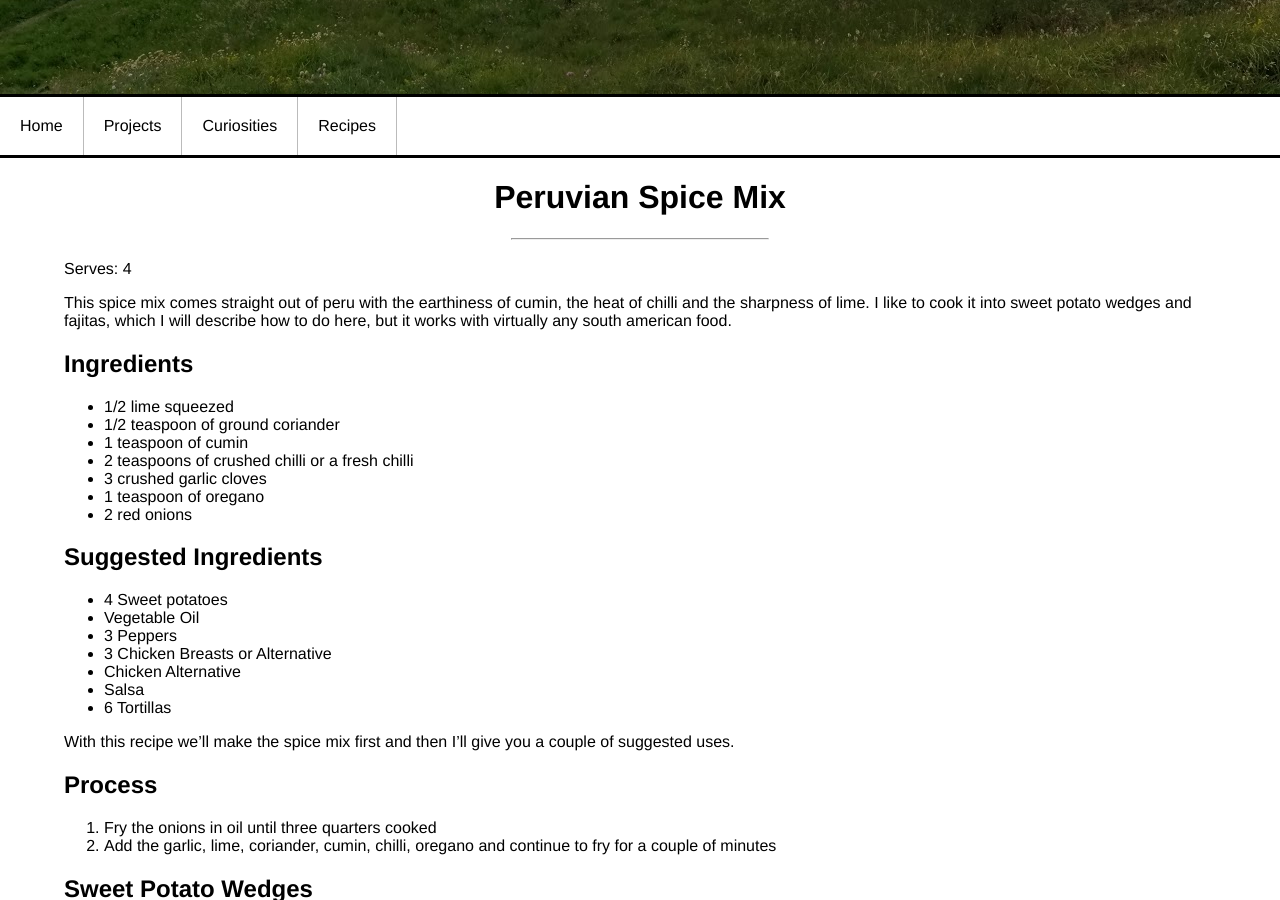
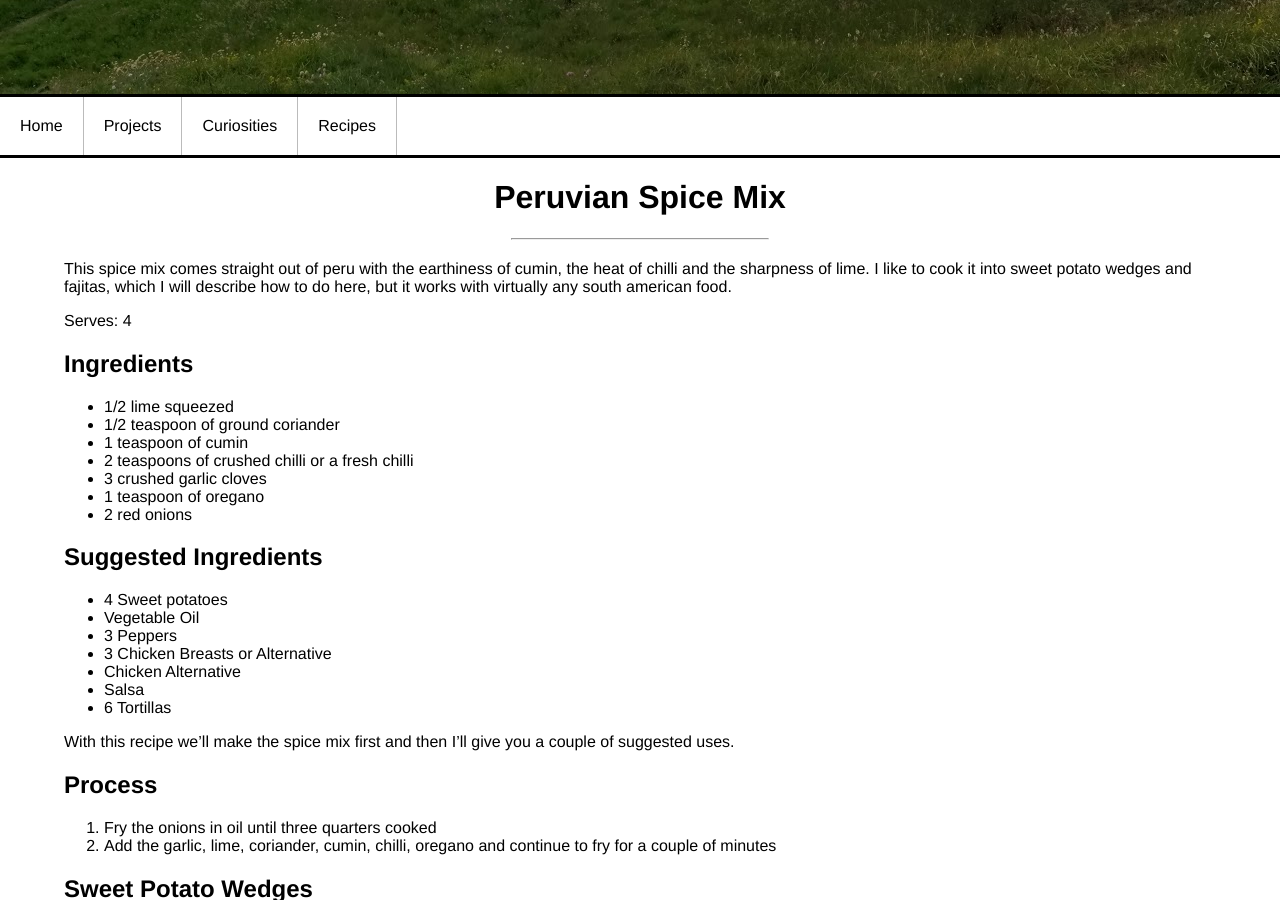
Before and after one commit to JCKing97/jcking97.github.io, a Jekyll site: the page built from _posts/recipes/2020-03-04-peruvian-spice.md, in a window 1280 px wide and 900 px high, scrolled down 670 px. Built offline with Jekyll 4.4.1, drawn with Linux system fonts in a browser that asks for light colours.

Commit message:
Move to drafts and reformulate recipes to contain ingredients

```diff
--- a/_includes/ingredients.html
+++ /dev/null
@@ -1,15 +0,0 @@
-<h2>Ingredients</h2>
-
-<ul>
-    {%- for ingredient in page.ingredients -%}
-    <li>{{ ingredient }}</li>
-    {%- endfor -%}
-</ul>
-
-<h2>Suggested Ingredients</h2>
-
-<ul>
-    {%- for ingredient in page.suggested_ingredients -%}
-    <li>{{ ingredient }}</li>
-    {%- endfor -%}
-</ul>
--- a/_layouts/recipe.html
+++ b/_layouts/recipe.html
@@ -6,8 +6,25 @@
 <hr class="title-underline" />
 
 <div class="para">
+    {{ page.excerpt }}
     <p>Serves: {{ page.serves }}</p>
-    {{ content }}
+    <h2>Ingredients</h2>
+
+    <ul>
+        {%- for ingredient in page.ingredients -%}
+        <li>{{ ingredient }}</li>
+        {%- endfor -%}
+    </ul>
+
+    <h2>Suggested Ingredients</h2>
+
+    <ul>
+        {%- for ingredient in page.suggested_ingredients -%}
+        <li>{{ ingredient }}</li>
+        {%- endfor -%}
+    </ul>
+
+    {{ page.content | split: "<!-- more -->" | last }}
     <p class="tags">
         Tags: {% for tag in page.tags -%}{{ tag }} {% endfor -%}
     </p>
--- a/_posts/recipes/2020-03-04-peruvian-spice.md
+++ b/_posts/recipes/2020-03-04-peruvian-spice.md
@@ -15,8 +15,6 @@
 This spice mix comes straight out of peru with the earthiness of cumin, the heat of chilli and the sharpness of lime. I like to cook it into sweet potato wedges and fajitas, which I will describe how to do here, but it works with virtually any south american food.
 
 <!-- more -->
-
-{% include ingredients.html %}
 
 With this recipe we'll make the spice mix first and then I'll give you a couple of suggested uses.
 
```
Also changed, not shown: _posts/recipes/2020-03-04-asian-sticky-sauce.md (+0 -2 lines), _drafts/curiosities/2020-03-04-cargo-cult.md (renamed from _posts/curiosities/2020-03-04-cargo-cult.md), _drafts/curiosities/2020-04-16-euler-graph.md (renamed from _posts/curiosities/2020-04-16-euler-graph.md), _drafts/curiosities/2020-04-18-coronavirus-as-graph-theory.md (renamed from _posts/curiosities/2020-04-18-coronavirus-as-graph-theory.md), _drafts/projects/2020-01-03-agents-for-asteroids.md (renamed from _posts/projects/2020-01-03-agents-for-asteroids.md), _drafts/projects/2020-01-03-hydroponics.md (renamed from _posts/projects/2020-01-03-hydroponics.md), _drafts/projects/2020-01-03-programming-languages.md (renamed from _posts/projects/2020-01-03-programming-languages.md), _drafts/projects/2020-03-04-harwell-rocketclub-website.md (renamed from _posts/projects/2020-03-04-harwell-rocketclub-website.md), _drafts/projects/2020-03-04-hpr-kit-builds.md (renamed from _posts/projects/2020-03-04-hpr-kit-builds.md).
